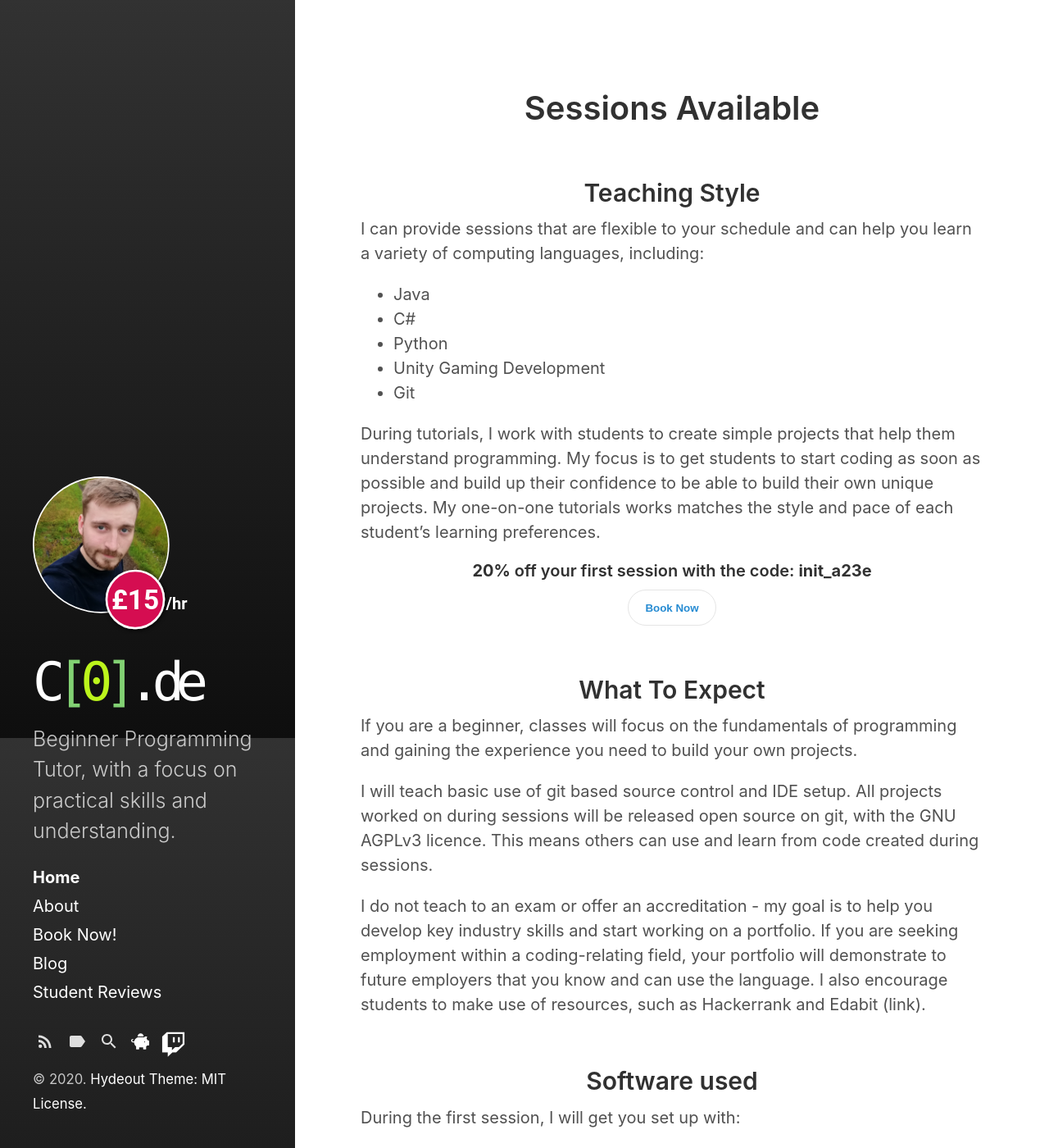
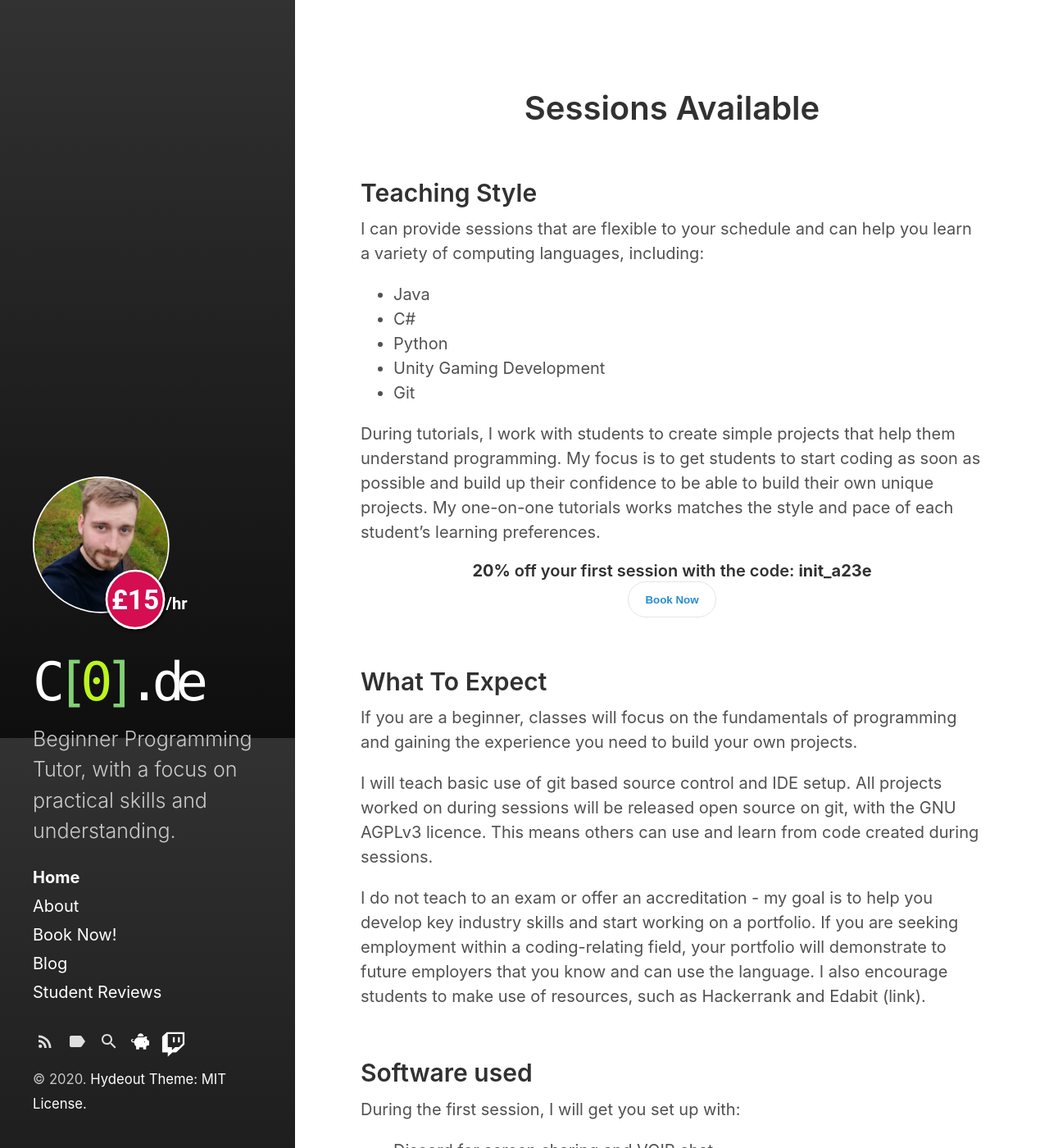
Before and after one commit to megonemad1/Tutor-Website, a Jekyll site: the page built from index.html, in a window 1280 px wide and 1400 px high. Shown: the whole window at 82% size. Built offline with Jekyll 4.4.1, drawn with Linux system fonts in a browser that asks for light colours; nearby versions of some CDN libraries; the list of posts is cut into pages by our own code.

Commit message:
- change center only h1

```diff
--- a/_layouts/index.html
+++ b/_layouts/index.html
@@ -9,13 +9,14 @@
 
   {% for post in paginator.posts %}
   <article class="post-body">
-    <h2 class="post-title">
+    <h2 class="post-title center">
       <a href="{{ post.url | relative_url }}">
         {{ post.title }}
       </a>
     </h2>
+    <div class="center">
     {% include post-meta.html post=post %}
-
+    </div>
     {% if post.excerpt %}
       {{ post.excerpt }}
     {% else %}
--- a/css/main.css
+++ b/css/main.css
@@ -15,14 +15,7 @@
     text-align: center;
 }
 .container h2 {
-    text-align: center;
     margin-top: 3rem;
-}
-.container h3 {
-    text-align: center;
-}
-.container h4 {
-    text-align: center;
 }
 
 .center{
--- a/index.html
+++ b/index.html
@@ -19,7 +19,7 @@
     During tutorials, I work with students to create simple projects that help them understand programming. My focus is to get students to start coding as soon as possible and build up their confidence to be able to build their own unique projects. My one-on-one
     tutorials works matches the style and pace of each student’s learning preferences.
 </p>
-<h4>
+<h4 class="center">
     <b>20%</b> off your first session with the code: <b>init_a23e</b>
 </h4>
 <div class="center">
```
